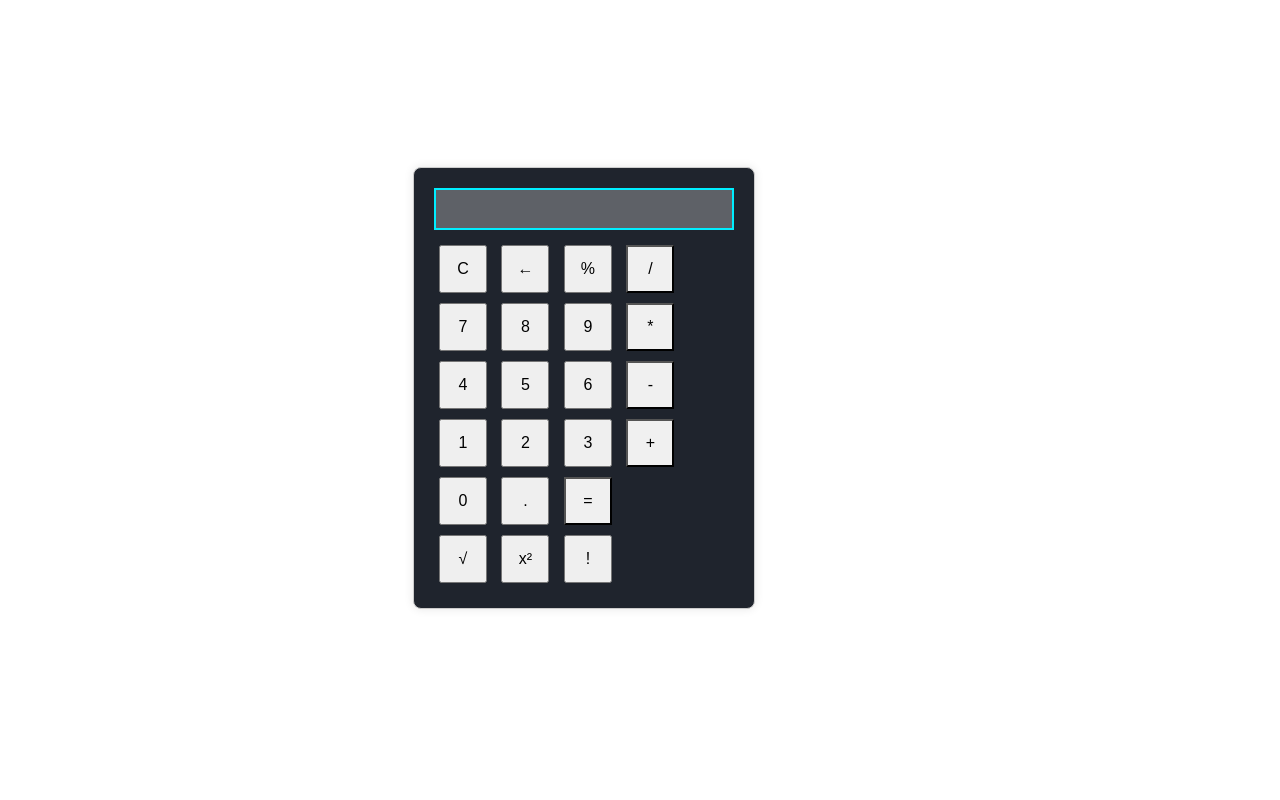
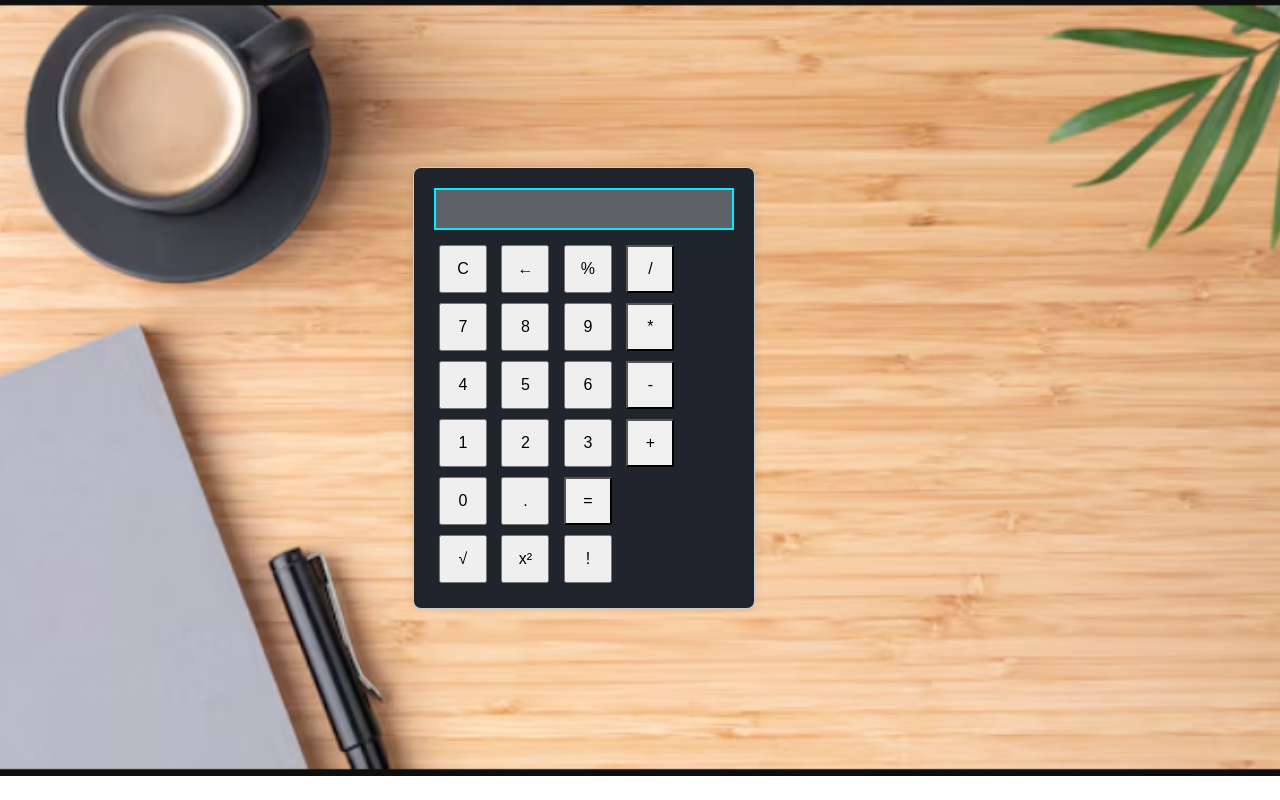
Before and after one commit to Codepreeti/Calculator, a plain HTML site: page index.html in a window 1280 px wide. Drawn offline with Linux system fonts and the light colour scheme.

Commit message:
Update style.css

```diff
--- a/style.css
+++ b/style.css
@@ -6,7 +6,7 @@ body {
     height: 95vh;
     width: 90vw;
 
-    background: url('images/bg.PNG');
+    background: url('bg.PNG');
     background-repeat: no-repeat;
     background-size: cover;
     background-position: center;
```
